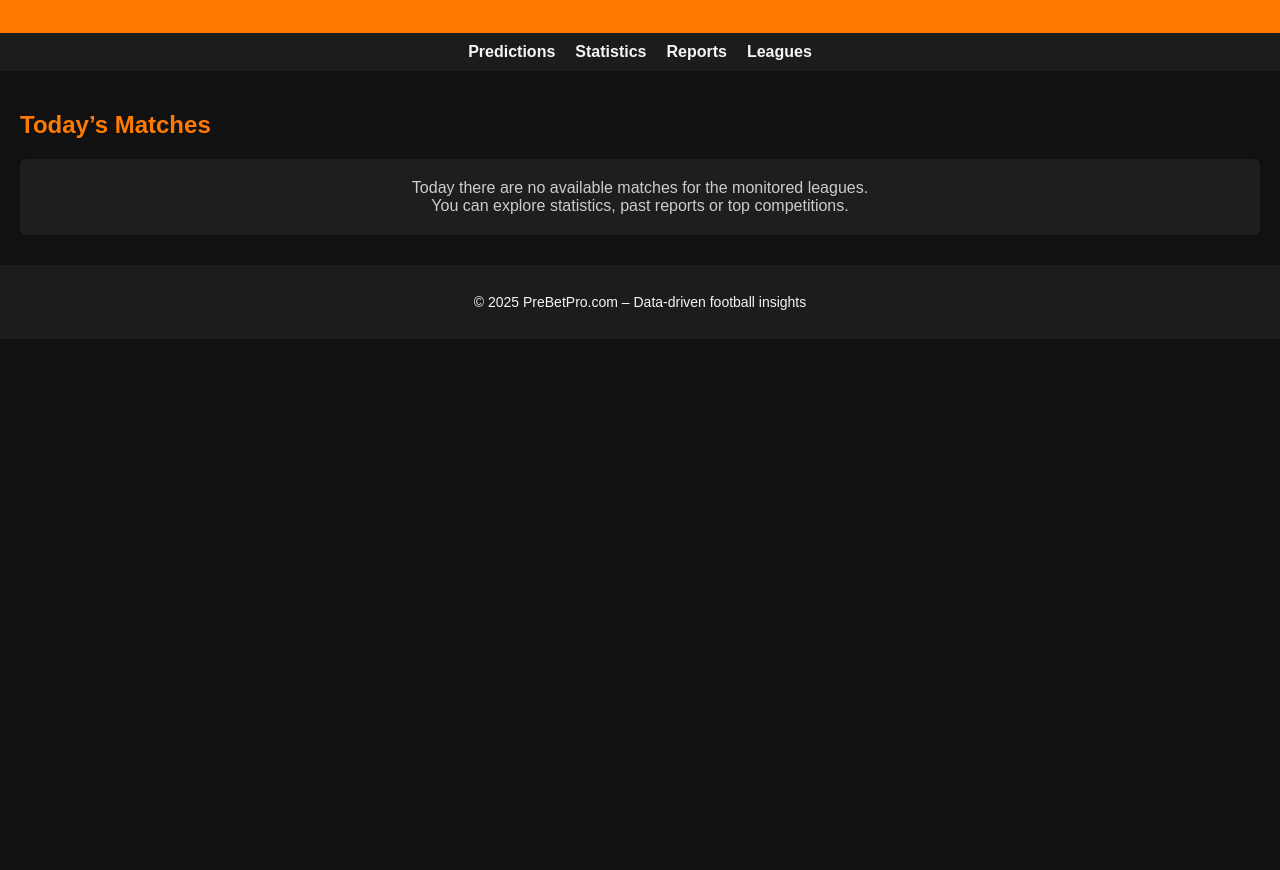
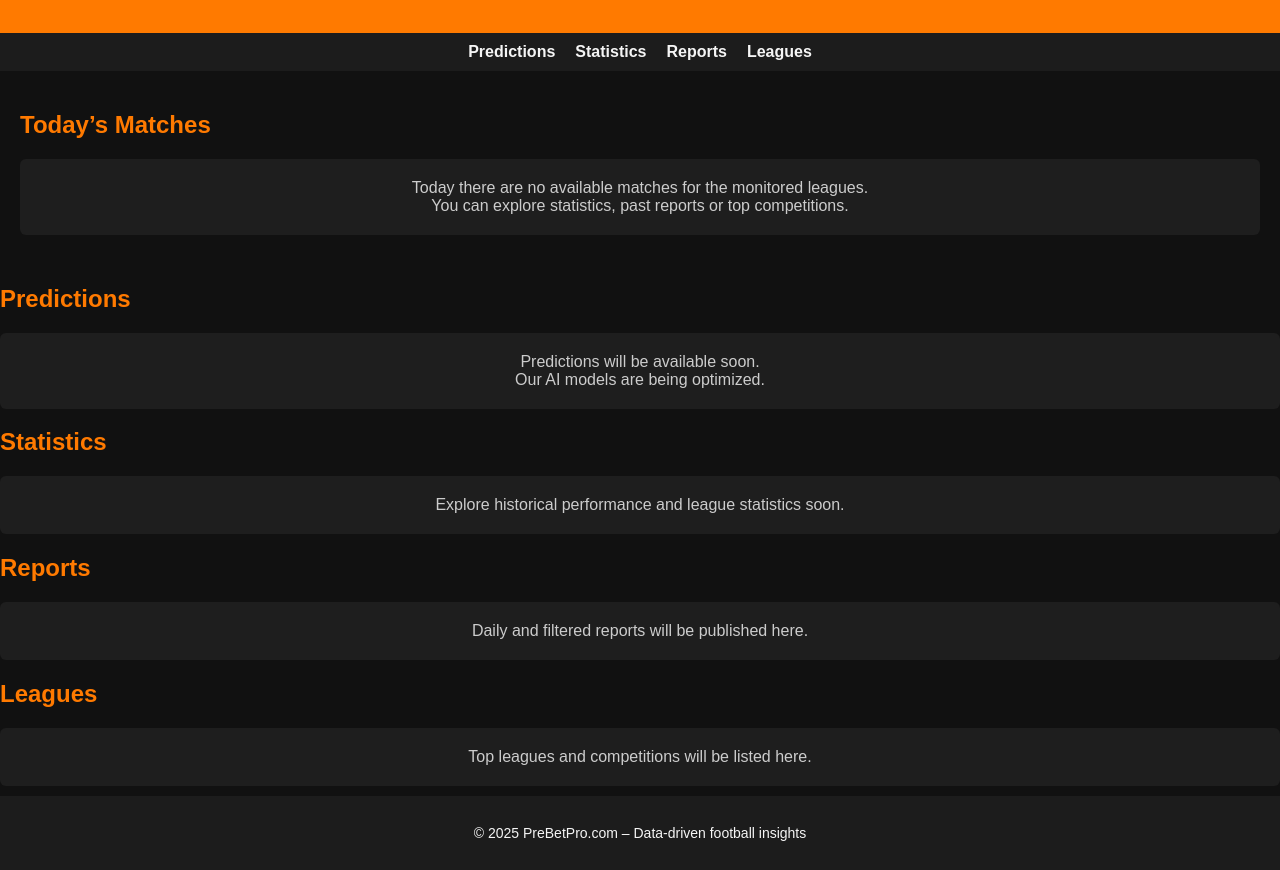
Before and after one commit to maranese/prebetpro-site, a plain HTML site: page index.html in a window 1280 px wide. Shown: the part 121-991 px from the top of the page. Before the commit the page ends 800 px from the top, so only its background shows below. Drawn offline with Linux system fonts and the light colour scheme.

Commit message:
Update index.html

```diff
--- a/index.html
+++ b/index.html
@@ -34,6 +34,34 @@
   </section>
 
 </main>
+<section id="predictions">
+  <h2>Predictions</h2>
+  <div class="no-data">
+    Predictions will be available soon.<br />
+    Our AI models are being optimized.
+  </div>
+</section>
+
+<section id="statistics">
+  <h2>Statistics</h2>
+  <div class="no-data">
+    Explore historical performance and league statistics soon.
+  </div>
+</section>
+
+<section id="reports">
+  <h2>Reports</h2>
+  <div class="no-data">
+    Daily and filtered reports will be published here.
+  </div>
+</section>
+
+<section id="leagues">
+  <h2>Leagues</h2>
+  <div class="no-data">
+    Top leagues and competitions will be listed here.
+  </div>
+</section>
 
 <footer>
   <p>© 2025 PreBetPro.com – Data-driven football insights</p>
```
